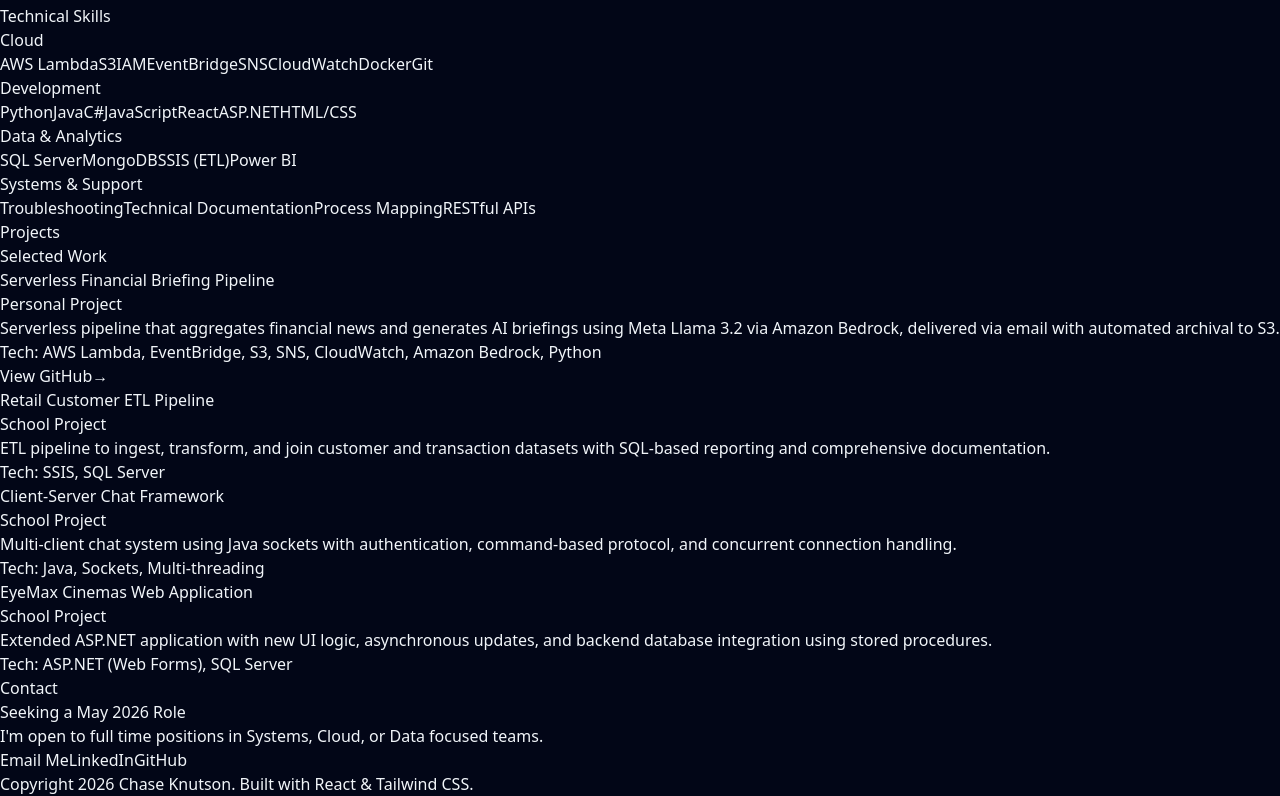
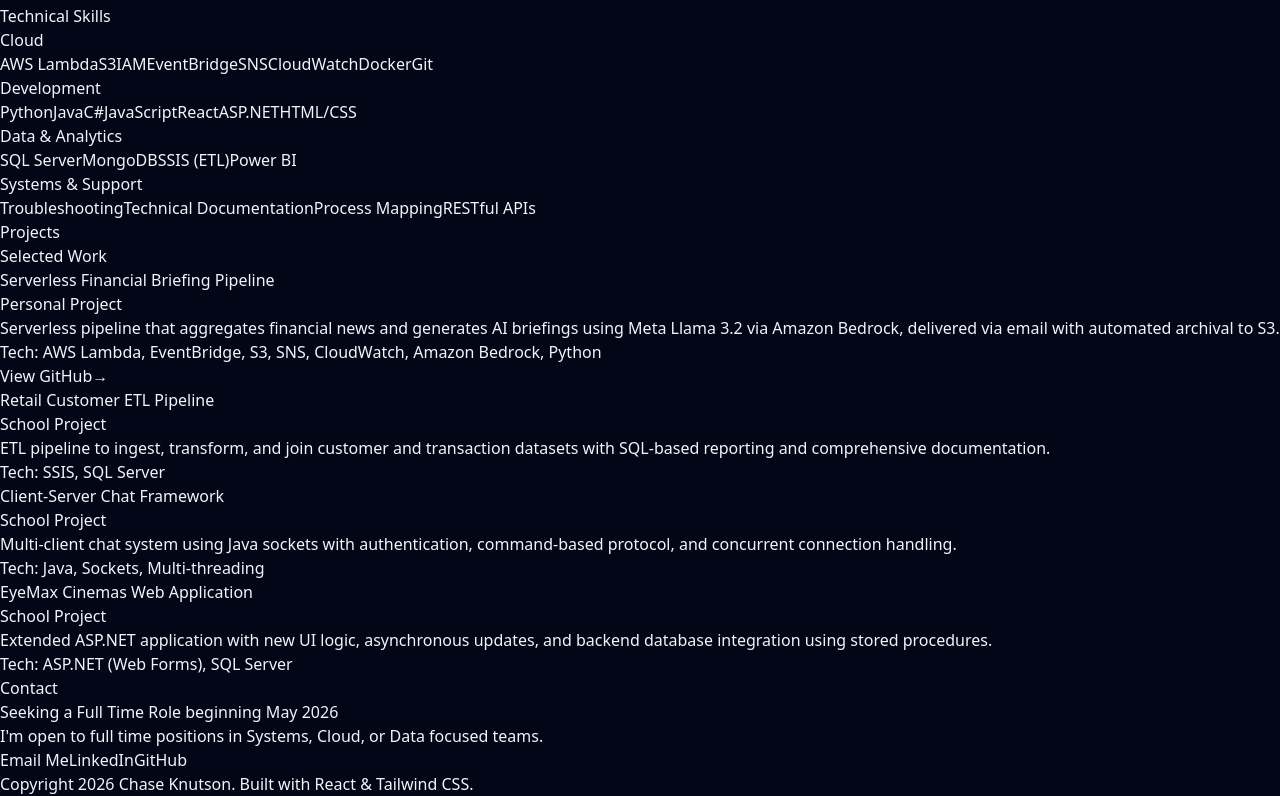
Before and after one commit to Cknutson3030/resume-portfolio, a React (Vite) app: page / in a window 1280 px wide. Shown: the part 404-1200 px from the top of the page. Built offline with nearby package versions, Linux system fonts and the light colour scheme.

Commit message:
Update Contact.jsx

```diff
--- a/src/components/Contact.jsx
+++ b/src/components/Contact.jsx
@@ -3,7 +3,7 @@
     <section id="contact" className="bg-slate-950 py-20 text-slate-100">
       <div className="mx-auto max-w-5xl px-6 text-center">
         <p className="text-sm font-semibold uppercase tracking-[0.3em] text-slate-400">Contact</p>
-        <h2 className="mt-3 text-3xl sm:text-4xl font-semibold">Seeking a May 2026 Role</h2>
+        <h2 className="mt-3 text-3xl sm:text-4xl font-semibold">Seeking a Full Time Role beginning May 2026</h2>
         <p className="mx-auto mt-4 max-w-2xl text-base sm:text-lg text-slate-400">
           I'm open to full time positions in Systems, Cloud, or Data focused teams.
         </p>
```
